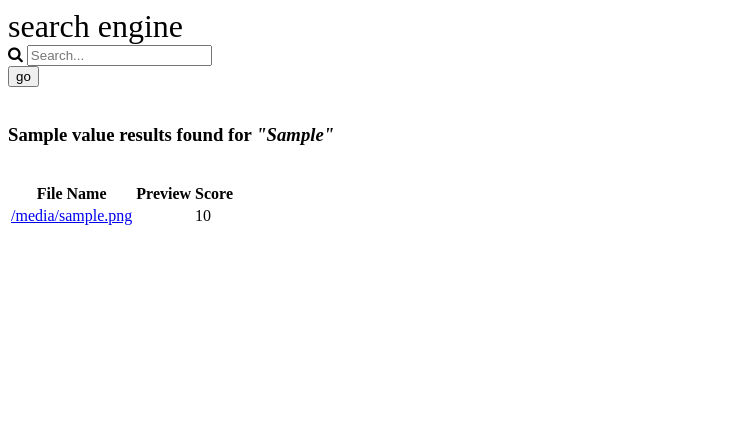
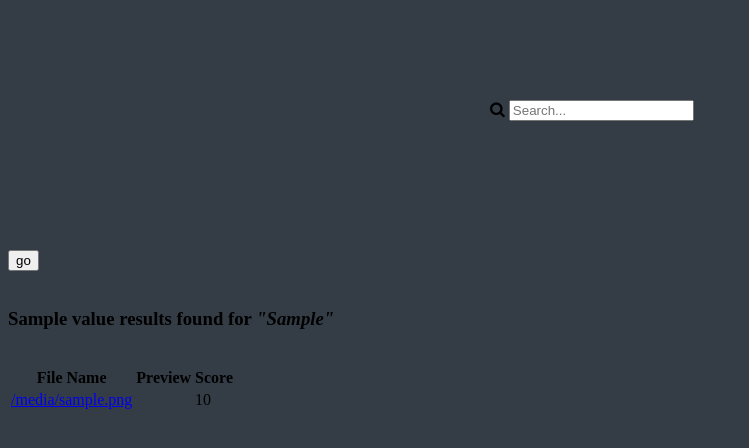
Before and after one commit to jschl/doc-search, a Flask app: template templates/results.html in a window 1280 px wide. Shown: the top 448 px of the page, without its empty margins (0-749 px from the left). Run offline with Flask 2, Linux system fonts and the light colour scheme; the template is opened without the code that fills it: most values are stand-ins (such as "Sample title", 1, 10 or a date in 2020); some libraries are stand-ins or nearby versions.

Commit message:
add css styles

```diff
--- /dev/null
+++ b/static/css/stylesheet.css
@@ -0,0 +1,9 @@
+body {
+    background: #343d46;
+}
+
+.box {
+    margin: 100px auto;
+    width: 300px;
+    height: 50px;
+}
--- a/templates/results.html
+++ b/templates/results.html
@@ -2,12 +2,11 @@
 <html lang="en">
     <head>
         <meta charset="utf-8">
+        <link rel="stylesheet" href="{{ url_for('static', filename='css/stylesheet.css') }}">
         <link href="//maxcdn.bootstrapcdn.com/font-awesome/4.1.0/css/font-awesome.min.css" rel="stylesheet">
     </head>
 
     <body>
-        <font size="6">search engine</font>
-
         <form action="/search/results" method="post">
 
             <div class="box">
--- a/templates/search.html
+++ b/templates/search.html
@@ -3,13 +3,11 @@
 
 <head>
 	<title>search engine</title>
-
+    <link rel="stylesheet" href="static/css/stylesheet.css">
     <link href="//maxcdn.bootstrapcdn.com/font-awesome/4.1.0/css/font-awesome.min.css" rel="stylesheet">
 </head>
 
 <body>
-
-    <h2>search engine</h2>
 
 	<form action="/search/results" method="post">
 
```
